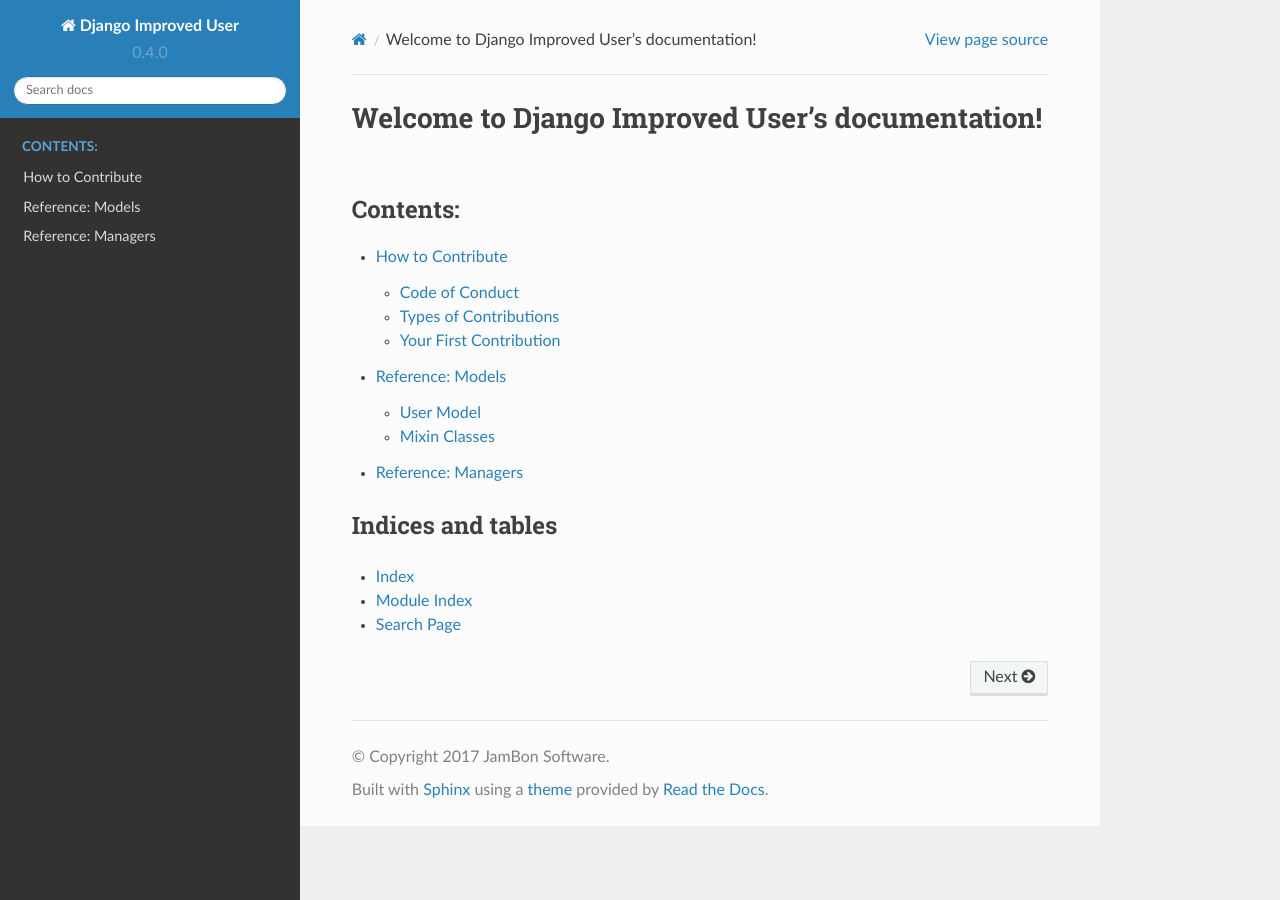
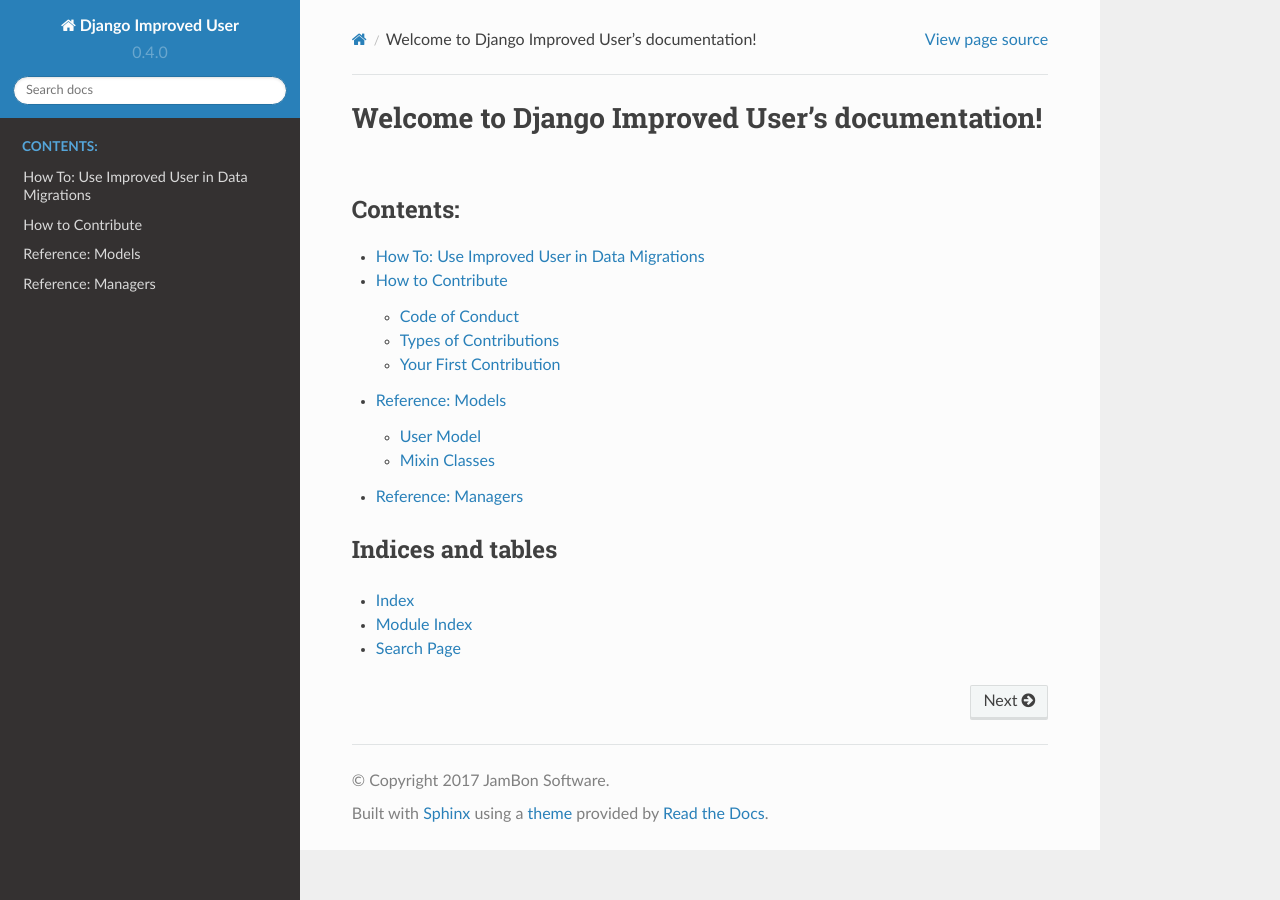
Before and after one commit to jambonrose/django-improved-user, a Sphinx documentation site: the page built from docs/index.rst, in a window 1280 px wide. Built offline with Sphinx 7.4.7 and the Read the Docs theme 2.0.0, drawn with Linux system fonts in a browser that asks for light colours; pages that are not in the unit, such as notebooks, are missing from menus; some of the changed lines change nothing that is shown.

Commit message:
Write documentation about using data migrations

```diff
--- /dev/null
+++ b/docs/data_migrations.rst
@@ -0,0 +1,70 @@
+############################################
+How To: Use Improved User in Data Migrations
+############################################
+
+Creating users in migrations is **discouraged** as doing so represents a
+potential **security risk**, as passwords are stored in plaintext in the
+migration. However, doing so in proof-of-concepts or in special cases
+may be necessary, and the steps below will demonstrate how to create and
+remove new users in a Django data migration.
+
+The ``django-improved-user`` package intentionally disallows use of
+:py:class:`~improved_user.models.UserManager` in data migrations (we
+forgo the :django:ref:`use of model managers in migrations
+<django:using-managers-in-migrations>`). The
+:py:meth:`~improved_user.models.UserManager.create_user` and
+:py:meth:`~improved_user.models.UserManager.create_superuser` methods
+are thus both unavailable when using data migrations. Both of these
+methods rely on :py:class:`~improved_user.models.User` model methods
+which are unavailable in :ref:`django:historical-models`, so we could
+not use them even if we wanted to (short of refactoring large parts of
+code currently inherited by Django).
+
+We therefore rely on the standard
+:py:class:`~django:django.db.models.Manager`, and supplement the
+password creation behavior.
+
+In an existing Django project, you will start by creating a new and
+empty migration file. Replace :code:`APP_NAME` in the command below with the
+name of the app for which you wish to create a migration.
+
+.. code:: console
+
+    $ python manage.py makemigrations --empty --name=add_user APP_NAME
+
+We start by importing the necessary tools
+
+.. literalinclude:: ../example_project/user_integration/migrations/0001_add_user.py
+    :lines: 1-3
+
+We will use :class:`RunPython` to run our code. To start, we write
+a function to create a new user.
+
+.. literalinclude:: ../example_project/user_integration/migrations/0001_add_user.py
+    :pyobject: add_user
+
+**NB**: Due to the lack of :py:class:`~improved_user.models.UserManager` or
+:py:class:`~improved_user.models.User` methods, the :code:`email` field
+is not validated or normalized. What's more, the :code:`password` field
+is not validated against the project's password validators. **It is up
+to the developer coding the migration file to provide proper values.**
+
+We then write a function to reverse this new change, just in case we
+need to undo our migration.
+
+.. literalinclude:: ../example_project/user_integration/migrations/0001_add_user.py
+    :pyobject: remove_user
+
+Finally, we use our migration functions in a
+:py:class:`django:django.db.migrations.Migration`
+subclass. Please note the *addition* of the dependency below. If your
+file already had a dependency, please add the tuple below, but do not
+remove the existing tuple(s).
+
+.. literalinclude:: ../example_project/user_integration/migrations/0001_add_user.py
+    :pyobject: Migration
+
+The final migration file is printed in totality below.
+
+.. literalinclude:: ../example_project/user_integration/migrations/0001_add_user.py
+    :linenos:
--- a/docs/index.rst
+++ b/docs/index.rst
@@ -6,6 +6,7 @@
    :maxdepth: 2
    :caption: Contents:
 
+   data_migrations
    contributing
    reference/models
    reference/managers
```
